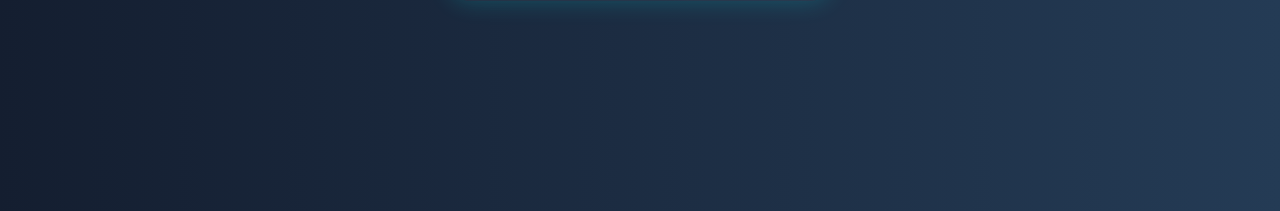
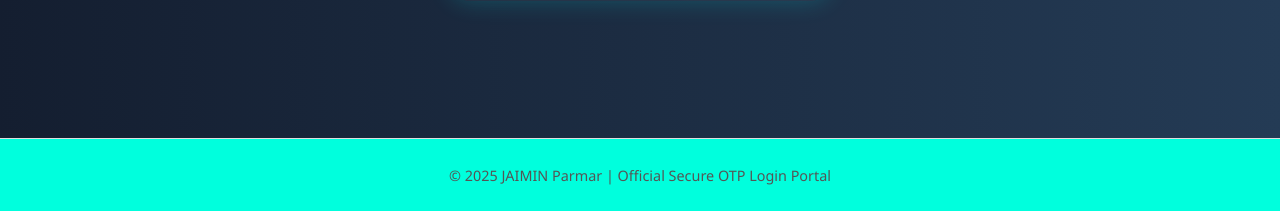
Before and after one commit to jaiminparmar24/FLask, a Flask app: page / in a window 1280 px wide. Shown: the part 589-800 px from the top of the page. Run offline with Flask 3, Linux system fonts and the light colour scheme.

Commit message:
Add files via upload

```diff
--- a/templates/login.html
+++ b/templates/login.html
@@ -133,6 +133,24 @@
       .card { padding: 25px; }
       .logo { font-size: 1.5rem; }
     }
+    footer {
+  background-color:rgb(0, 255, 221);
+  text-align: center;
+  padding: 12px 0;
+  font-size: 0.9rem;
+  color: #555;
+  position: fixed;
+  bottom: 0;
+  width: 100%;
+  border-top: 1px solid #ddd;
+  z-index: 999;
+}
+.dark-mode footer {
+  background-color: #1f1f1f;
+  color: #aaa;
+  border-color: #333;
+}
+
   </style>
 </head>
 
@@ -149,5 +167,9 @@
     </form>
     <div class="footer">Safe • Secure • Fast Login</div>
   </div>
+  <footer>
+  <p>&copy; 2025 JAIMIN Parmar | Official Secure OTP Login Portal</p>
+</footer>
+
 </body>
 </html>
```
